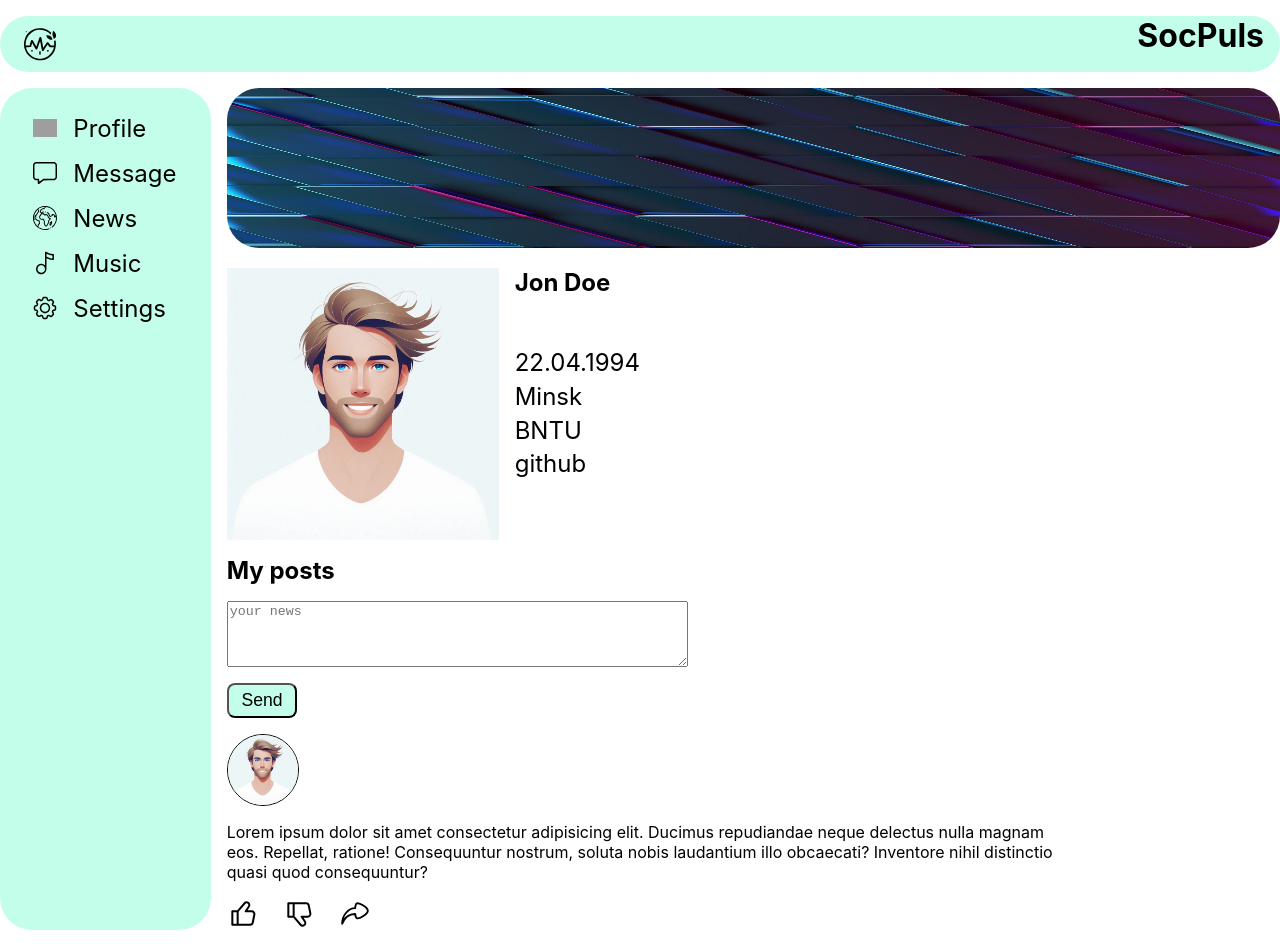
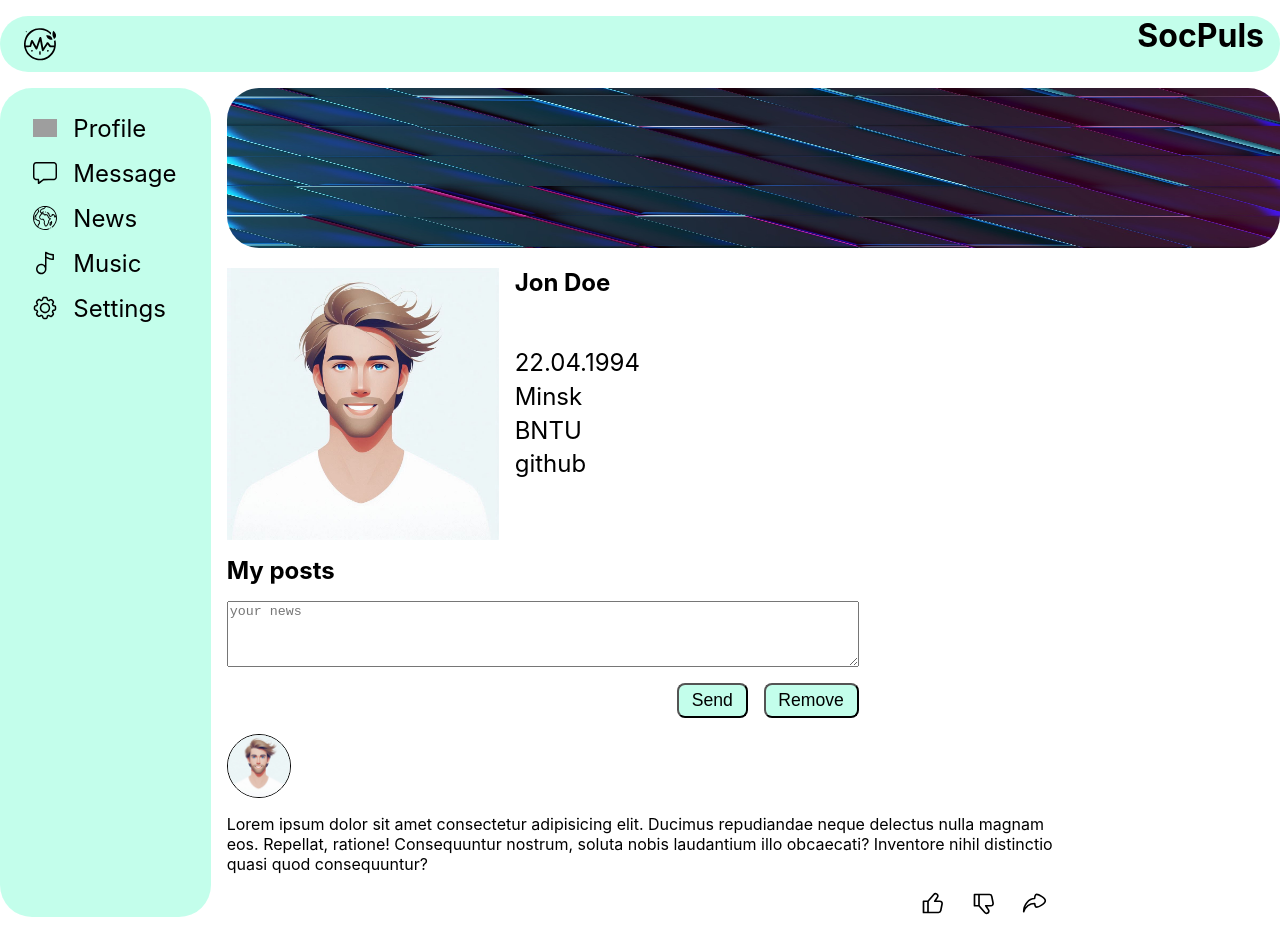
Before and after one commit to Rikki007/social-network, a React (Create React App) app in the folder my-app/: page /profile in a window 1280 px wide. Built offline with nearby package versions, Linux system fonts and the light colour scheme; grey boxes are pictures that could not be loaded.

Commit message:
fix: change posts style

```diff
--- a/my-app/src/components/content/posts/postSent/post.module.css
+++ b/my-app/src/components/content/posts/postSent/post.module.css
@@ -7,7 +7,7 @@
 }
 
 .avatar {
-  width: 4.5rem;
+  width: 4rem;
   border: 1px solid black;
   border-radius: 50%;
 }
@@ -17,11 +17,18 @@
 }
 
 .actions {
+  width: 78%;
   display: flex;
   gap: 1.5rem;
+  justify-content: flex-end;
 }
 
 .icon {
-  width: 2rem;
+  width: 1.7rem;
   cursor: pointer;
+  transition: 0.2s;
 }
+
+.icon:hover {
+  scale: 1.1;
+}
--- a/my-app/src/components/content/posts/posts.jsx
+++ b/my-app/src/components/content/posts/posts.jsx
@@ -4,10 +4,13 @@ import Post from './postSent/post';
 const Posts = () => {
   return (
     <div className={obj.interface}>
-        <h2 className={obj.title}>My posts</h2>
-        <textarea className={obj.text} placeholder="your news" rows="4" cols="55"></textarea>
-        <button className={obj.share} type="button">Send</button>
-        <Post/>
+      <h2 className={obj.title}>My posts</h2>
+      <textarea className={obj.text} placeholder="your news" rows="4"></textarea>
+      <div className={obj.buttons__container}>
+        <button className={`${obj.button} ${obj.share}`} type="button">Send</button>
+        <button className={`${obj.button} ${obj.remove}`} type="button">Remove</button>
+      </div>
+      <Post/>
     </div>
   );
 
--- a/my-app/src/components/content/posts/posts.module.css
+++ b/my-app/src/components/content/posts/posts.module.css
@@ -1,13 +1,32 @@
 .interface {
+  max-width: 100%;
   display: flex;
   flex-direction: column;
   gap: 1rem;
   align-items: flex-start;
 }
 
-.share {
+.text {
+  width: 60%;
+}
+
+.buttons__container {
+  width: 60%;
+  display: flex;
+  justify-content: flex-end;
+  gap: 1rem;
+}
+
+.button {
   padding: 0.3rem 0.8rem;
   font-size: 1.1rem;
   border-radius: 0.5rem;
   background-color: rgba(155, 253, 221, 0.596);
+  cursor: pointer;
+  transition: 0.3s;
 }
+
+.button:hover {
+  scale: 1.03;
+  background-color: rgba(237, 192, 248, 0.596);
+}
```
